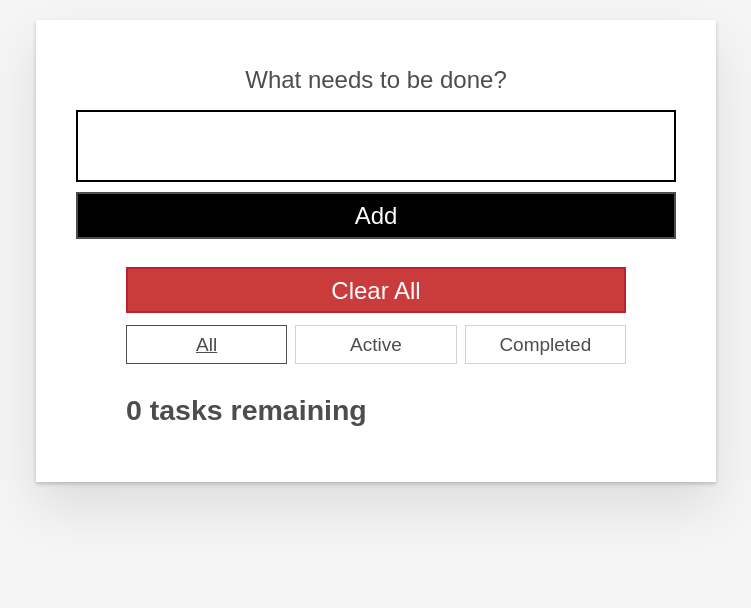
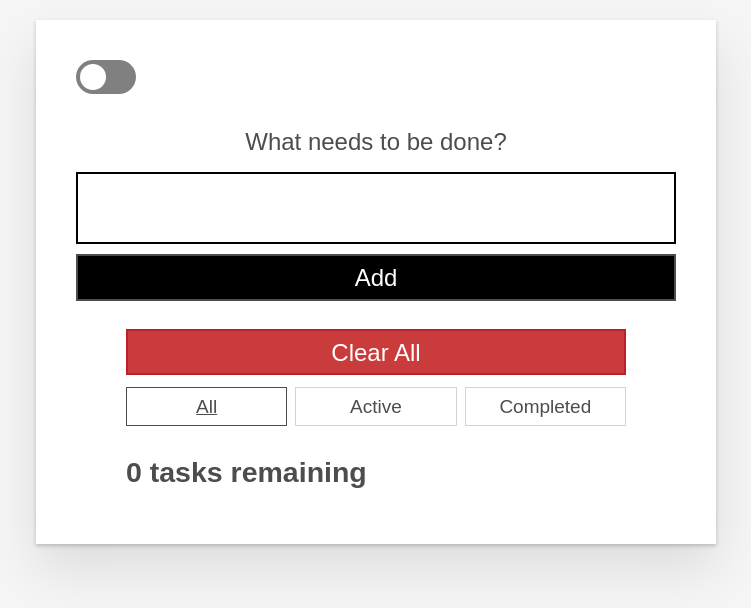
Before and after one commit to cordellbonnieux/CPSC2600_Todo_App, a React (Create React App) app: page / in a window 1280 px wide. Shown: the top 608 px of the page, without its empty margins (264-1015 px from the left). Built offline with nearby package versions, Linux system fonts and the light colour scheme.

Commit message:
Added toggle switch for theme.

```diff
--- a/src/components/App.js
+++ b/src/components/App.js
@@ -5,6 +5,8 @@ import Form from './Form'
 import FilterButton from './FilterButton'
 import UsePrevious from './UsePrevious'
 import ClearButton from './ClearButton'
+
+import '../css/switch.css'
 
 const FILTER_MAP = {
   All: () => true,
@@ -42,8 +44,6 @@ export default function App() {
   }
 
   const deleteAllTasks = () => {
-    //const ids = []
-    //tasks.forEach(task => ids.push(JSON.parse(task.id)))
     setTasks([])
     window.localStorage.clear()
   }
@@ -147,6 +147,13 @@ export default function App() {
 
   return (
     <div className="todoapp stack-large">
+
+      <label className="switch">
+        <input type="checkbox"></input>
+        <span className="slider round"></span>
+      </label>
+
+
       <Form addTask={addTask} />
       <ClearButton delete={deleteAllTasks}/>
       <div className="filters btn-group stack-exception">
--- /dev/null
+++ b/src/css/switch.css
@@ -0,0 +1,69 @@
+/*
+* Stylesheet initially copied from
+* https://www.w3schools.com/howto/howto_css_switch.asp
+* I've added and changed some lines
+*/
+
+/* The switch - the box around the slider */
+.switch {
+    position: relative;
+    margin-right: 0;
+    display: inline-block;
+    width: 60px;
+    height: 34px;
+  }
+
+  /* Hide default HTML checkbox */
+  .switch input {
+    opacity: 0;
+    width: 0;
+    height: 0;
+  }
+
+  /* The slider */
+  .slider {
+    position: absolute;
+    cursor: pointer;
+    top: 0;
+    left: 0;
+    right: 0;
+    bottom: 0;
+    background-color: grey;
+    -webkit-transition: .4s;
+    transition: .4s;
+  }
+
+  .slider:before {
+    position: absolute;
+    content: "";
+    height: 26px;
+    width: 26px;
+    left: 4px;
+    bottom: 4px;
+    background-color: white;
+    -webkit-transition: .4s;
+    transition: .4s;
+  }
+
+  input:checked + .slider {
+    background-color: green;
+  }
+
+  input:focus + .slider {
+    box-shadow: 0 0 1px green;
+  }
+
+  input:checked + .slider:before {
+    -webkit-transform: translateX(26px);
+    -ms-transform: translateX(26px);
+    transform: translateX(26px);
+  }
+
+  /* Rounded sliders */
+  .slider.round {
+    border-radius: 34px;
+  }
+
+  .slider.round:before {
+    border-radius: 50%;
+  }
--- a/src/index.js
+++ b/src/index.js
@@ -1,6 +1,6 @@
 import React from 'react'
 import ReactDOM from 'react-dom/client'
-import './index.css'
+import './css/index.css'
 import App from './components/App'
 
 const root = ReactDOM.createRoot(document.getElementById('root'))
```
Also changed, not shown: src/css/index.css (renamed from src/index.css).
